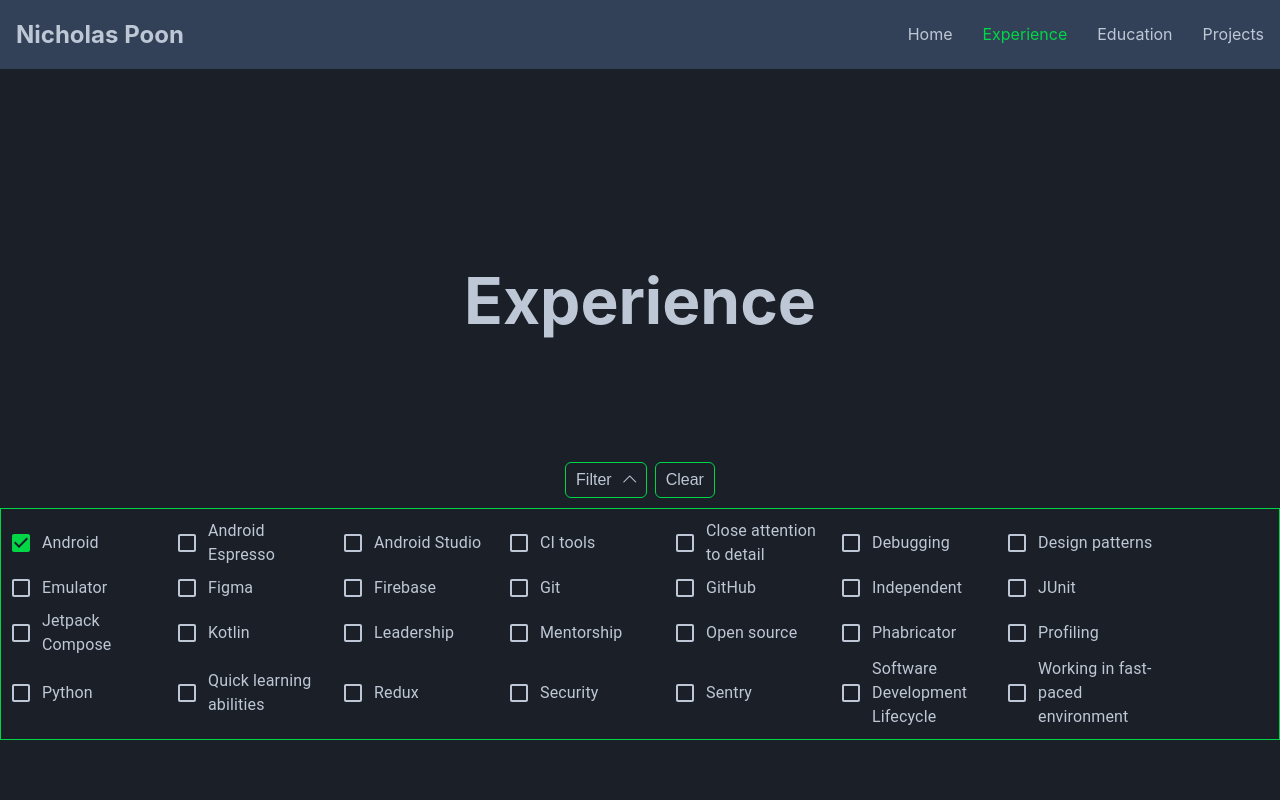
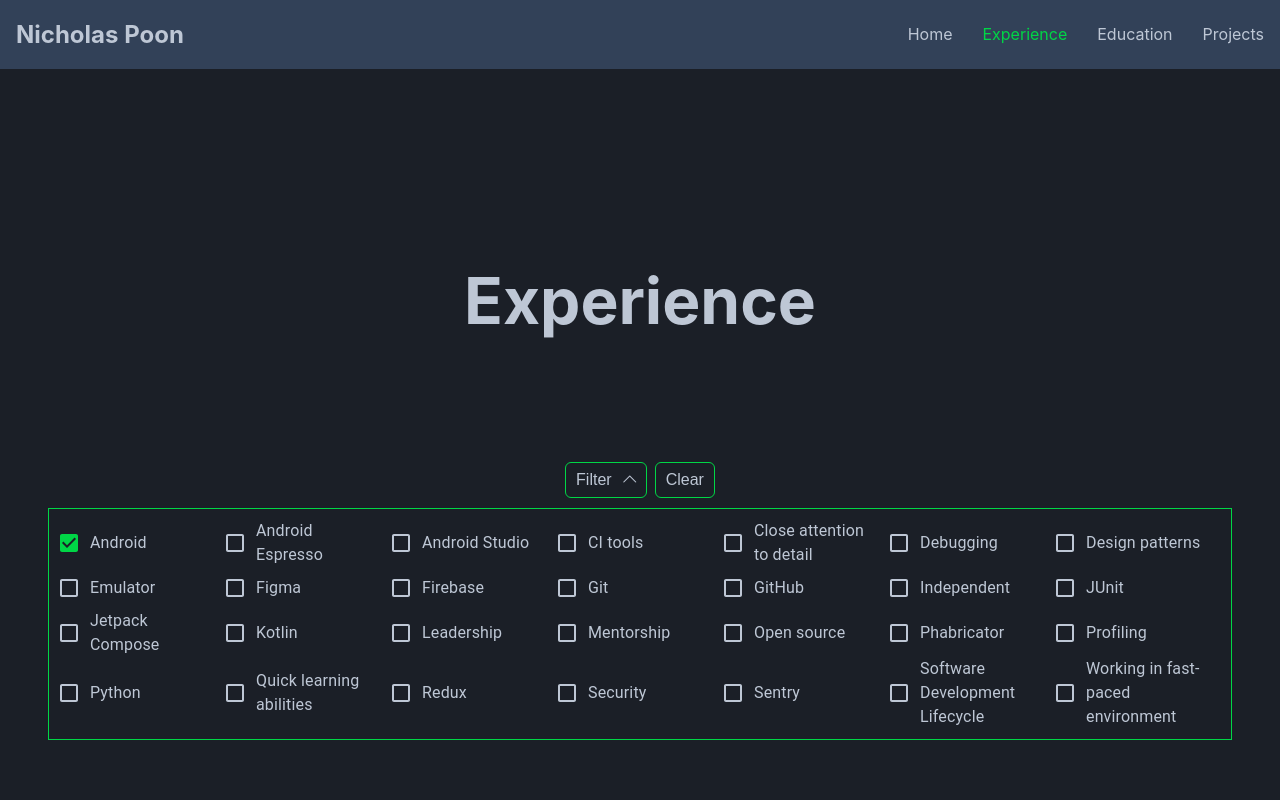
Before and after one commit to nicholaspoon03/nicholaspoon03.github.io, a React (Create React App) app: page /experience in a window 1280 px wide. Both pictures are taken after a click on the button "Android". Shown: the top 800 px of the page. Built offline with nearby package versions, Linux system fonts and the light colour scheme.

Commit message:
change max width, fix minor experience text, and more

```diff
--- a/src/App.css
+++ b/src/App.css
@@ -37,7 +37,7 @@
 }
 
 .page-layout * {
-  max-width: 1500px;
+  max-width: 1200px;
 }
 
 .centre-page-content {
--- a/src/components/FilterPanel/index.jsx
+++ b/src/components/FilterPanel/index.jsx
@@ -19,7 +19,7 @@ function FilterPanel({ expanded, activeFilters, filterList, onFilterClick, onDro
             </div>
 
             { expanded ?
-                <div id="filter-box" className="open">
+                <div id="filter-box">
                     <FormGroup id="filter-box-grid">
                         {Array.from(filterList).sort().map((filter, index) => (
                             <FormControlLabel
--- a/src/data/professionalExperiences.tsx
+++ b/src/data/professionalExperiences.tsx
@@ -21,7 +21,7 @@ export const professionalExperiences: Experience[] = [
                     downloads screen, by using <b>object-oriented programming</b> concepts, <b>Kotlin flow</b>, and <b>coroutines</b>, benefitting <b>10 million+</b> daily users and responding to one of our top user complaints
                 </li>
                 <li>
-                    Made multiple debug tools for Firefox-Android, including one that allows test metric pings to be sent for experimentation and testing, using <b>Redux</b>, <b>DataStore</b>, and <b>SharedPreferences</b> benefitting
+                    Made multiple debug tools for Firefox-Android, including one that allows test metric pings to be sent for experimentation and testing, using <b>Redux</b>, <b>DataStore</b>, and <b>SharedPreferences</b>, benefitting
                     over <b>100</b> engineers
                 </li>
                 <li>
@@ -31,7 +31,7 @@ export const professionalExperiences: Experience[] = [
                 </li>
                 <li>
                     Worked with design teams and followed <b>Figma</b> prototypes to implement reusable, custom TextField, Dropdown, and
-                    Snackbar <b>Android Components</b> using <b>Kotlin</b> and <b>Jetpack Compose</b> for our <b>open source</b> codebase
+                    Snackbar <b>Android Components</b> for our <b>open source</b> codebase, using <b>Kotlin</b> and <b>Jetpack Compose</b>
                 </li>
                 <li>
                     <b>Mentored</b> an intern by sharing my knowledge and experience and <b>led</b> their project for Firefox-Android WebCompat Reporter
--- a/src/pages/Experience/index.jsx
+++ b/src/pages/Experience/index.jsx
@@ -1,4 +1,4 @@
-import { useEffect, useState } from 'react';
+import { useEffect, useMemo, useState } from 'react';
 import JobCard from '../../components/JobCard';
 import PageScaffold from '../../components/PageScaffold';
 import { otherExperiences } from '../../data/otherExperiences.tsx';
@@ -8,9 +8,16 @@ import FilterPanel from '../../components/FilterPanel/index.jsx';
 function Experience() {
     const [ filterPanelExpanded, setFilterPanelExpanded ] = useState(false);
     const [ activeFilters, setActiveFilters ] = useState(new Set());
-    const [ filterList, setFilterList ] = useState(new Set());
     const [ filteredProfessionalExperience, setFilteredProfessionalExperience ] = useState(professionalExperiences);
     const [ filteredOtherExperience, setFilteredOtherExperience ] = useState(otherExperiences);
+
+    const filterList = useMemo((() => {
+        return new Set(
+            professionalExperiences.concat(otherExperiences).map((exp) => (
+                exp.tags
+            )).flat()
+        )
+    }), []);
 
     useEffect((() => {
         if (activeFilters.size !== 0) {
@@ -34,16 +41,6 @@ function Experience() {
             setFilteredOtherExperience(otherExperiences);
         }
     }), [ activeFilters ]);
-
-    useEffect((() => {
-        setFilterList(
-            new Set(
-                professionalExperiences.concat(otherExperiences).map((exp) => (
-                    exp.tags
-                )).flat()
-            )
-        )
-    }), []);
 
     const onFilterClick = (newFilter) => {
         if (activeFilters.has(newFilter)) {
--- a/src/pages/Projects/index.jsx
+++ b/src/pages/Projects/index.jsx
@@ -2,13 +2,18 @@ import FilterPanel from '../../components/FilterPanel/index.jsx';
 import PageScaffold from '../../components/PageScaffold';
 import ProjectCard from '../../components/ProjectCard';
 import { projects } from '../../data/projects.tsx';
-import { useEffect, useState } from 'react';
+import { useEffect, useMemo, useState } from 'react';
 
 function Projects() {
     const [ filterPanelExpanded, setFilterPanelExpanded ] = useState(false);
     const [ activeFilters, setActiveFilters ] = useState(new Set());
-    const [ filterList, setFilterList ] = useState(new Set());
     const [ filteredProjects, setFilteredProjects ] = useState(projects);
+
+    const filterList = useMemo((() => {
+        return new Set(
+            projects.map((p) => (p.tags)).flat()
+        )
+    }), []);
 
     useEffect((() => {
         if (activeFilters.size !== 0) {
@@ -23,14 +28,6 @@ function Projects() {
             setFilteredProjects(projects);
         }
     }), [ activeFilters ]);
-
-    useEffect((() => {
-        setFilterList(
-            new Set(
-                projects.map((p) => (p.tags)).flat()
-            )
-        )
-    }), []);
 
     const onFilterClick = (newFilter) => {
         if (activeFilters.has(newFilter)) {
```
